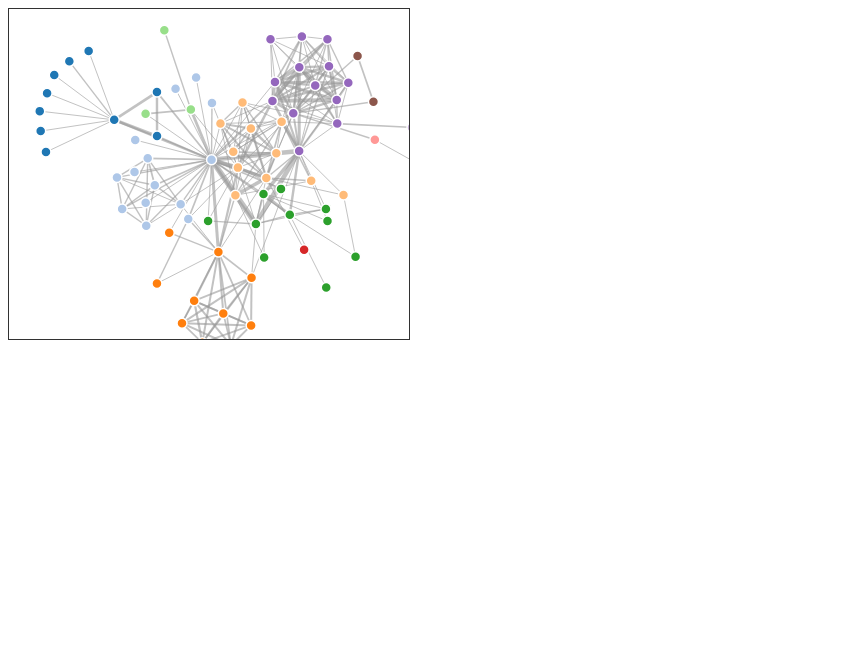
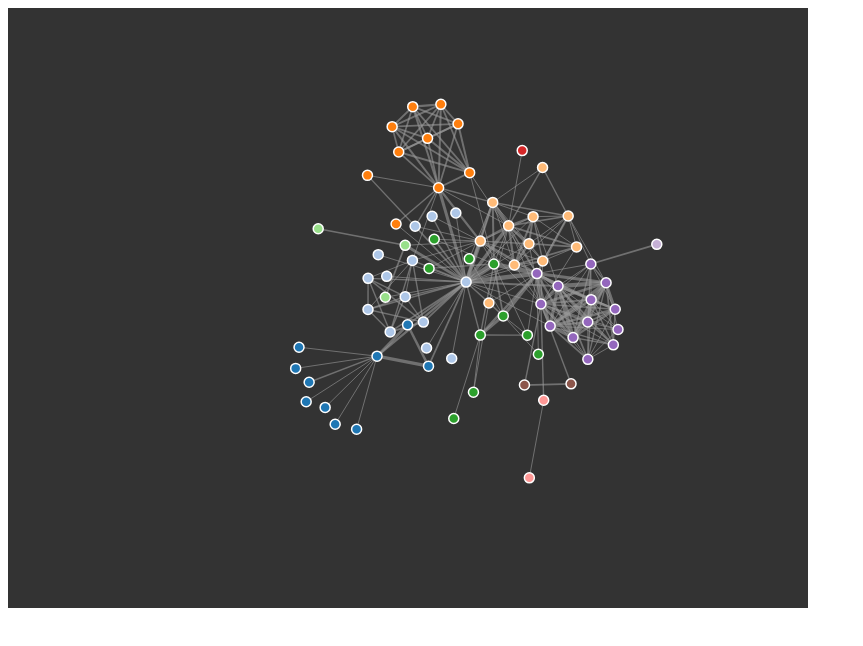
Before and after one commit to shantanuraj/react-d3-typescript, a React app: page / in a window 1280 px wide. Shown: the top 646 px of the page, without its empty margins (0-863 px from the left). Built offline with nearby package versions, Linux system fonts and the light colour scheme; the HTML template or start-up script is replaced by a standard one.

Commit message:
Better styling

```diff
--- a/src/App.tsx
+++ b/src/App.tsx
@@ -63,7 +63,7 @@
     const style = {
       width,
       height,
-      border: '1px solid #323232'
+      backgroundColor: '#333'
     }
     return <div style={style} ref="mountPoint" />
   }
--- a/src/main.tsx
+++ b/src/main.tsx
@@ -5,4 +5,10 @@
 
 import data from './data'
 
-ReactDOM.render(<App width={400} height={330} data={data} />, document.getElementById('app'))
+ReactDOM.render(
+  <App
+    width={window.screen.availWidth}
+    height={window.screen.availHeight}
+    data={data} />,
+  document.getElementById('app')
+)
```
